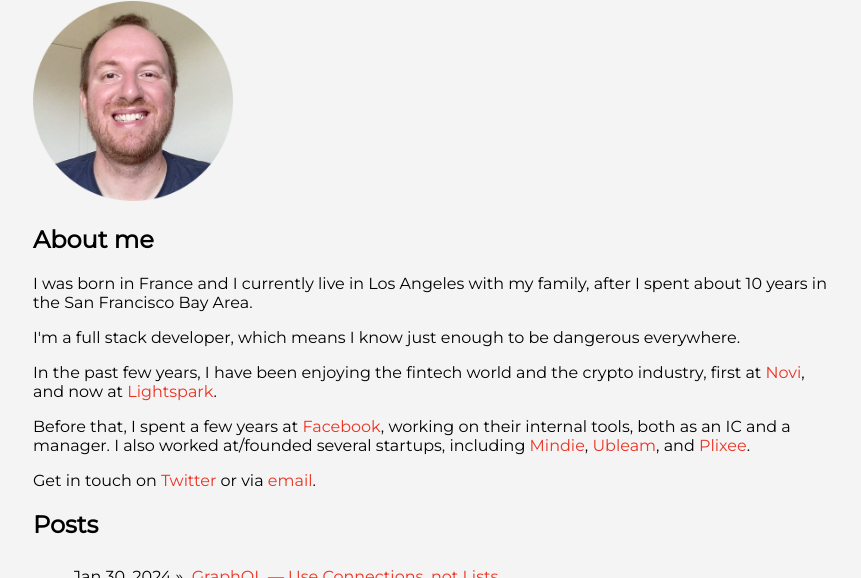
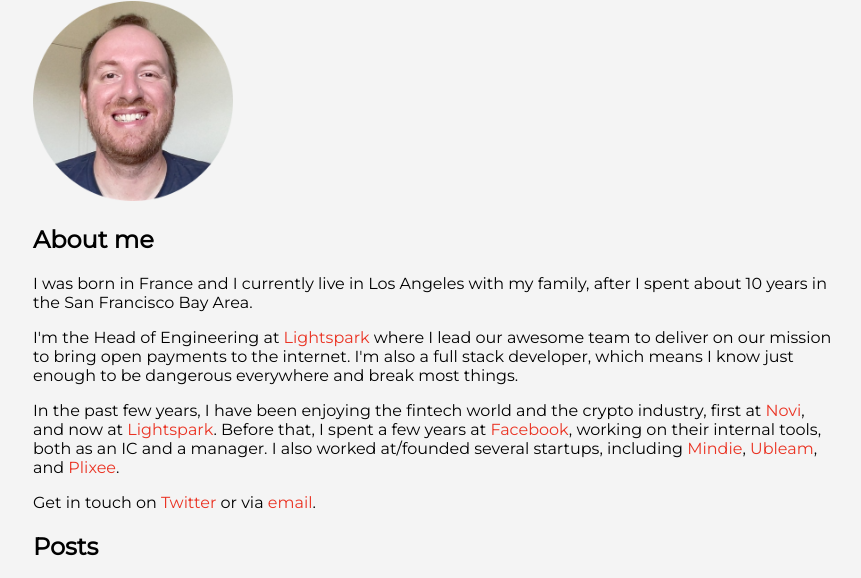
Before and after one commit to vdurmont/vdurmont.github.com, an Eleventy site: page index.html in a window 1280 px wide. Shown: the part 144-722 px from the top of the page, without its empty margins (207-1068 px from the left). Built offline with nearby package versions, Linux system fonts and the light colour scheme; Eleventy itself is replaced by a stand-in of ours; files that its build step writes are made by us from their sources.

Commit message:
Update bio

```diff
--- a/index.html
+++ b/index.html
@@ -13,20 +13,21 @@
   I spent about 10 years in the San Francisco Bay Area.
 </p>
 <p>
-	I'm a full stack developer, which means I know just enough to be dangerous
-	everywhere.
+  I'm the Head of Engineering at
+  <a href="https://www.lightspark.com/">Lightspark</a> where I lead our awesome
+  team to deliver on our mission to bring open payments to the internet. I'm
+  also a full stack developer, which means I know just enough to be dangerous
+  everywhere and break most things.
 </p>
 <p>
   In the past few years, I have been enjoying the fintech world and the crypto
   industry, first at
   <a href="https://about.fb.com/news/2020/05/welcome-to-novi/">Novi</a>, and now
-	at <a href="https://www.lightspark.com/">Lightspark</a>.
-</p>
-<p>
-	Before that, I spent a few years at
-	<a href="https://www.facebook.com">Facebook</a>, working on their internal
-	tools, both as an IC and a manager. I also worked at/founded several startups,
-	including <a href="https://www.crunchbase.com/organization/mindie">Mindie</a>,
+  at <a href="https://www.lightspark.com/">Lightspark</a>. Before that, I spent
+  a few years at <a href="https://www.facebook.com">Facebook</a>, working on
+  their internal tools, both as an IC and a manager. I also worked at/founded
+  several startups, including
+  <a href="https://www.crunchbase.com/organization/mindie">Mindie</a>,
   <a href="https://www.ubleam.com">Ubleam</a>, and
   <a href="https://www.crunchbase.com/organization/plixee">Plixee</a>.
 </p>
```
Also changed, not shown: docs/index.html (+10 -9 lines). Lines whose indentation alone changed are shown as unchanged.
